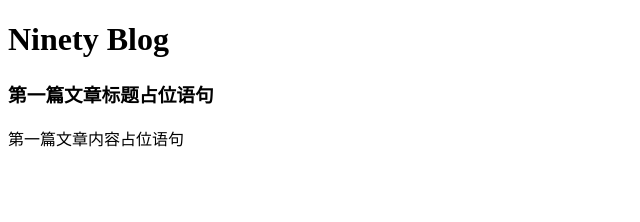
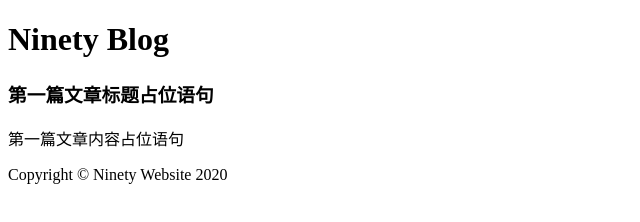
Before and after one commit to getninety/getninety.github.io, a plain HTML site: page post.html in a window 1280 px wide. Shown: the whole page, without its empty margins (0-640 px from the left). Drawn offline with Linux system fonts and the light colour scheme.

Commit message:
Update post.html

```diff
--- a/post.html
+++ b/post.html
@@ -8,4 +8,8 @@
 		<h3>第一篇文章标题占位语句</h3>
 		<p>第一篇文章内容占位语句</p>
 	</body>
+
+	<footer>
+		<p class="">Copyright &copy; Ninety Website 2020</p>
+	</footer>
 </html>
```
